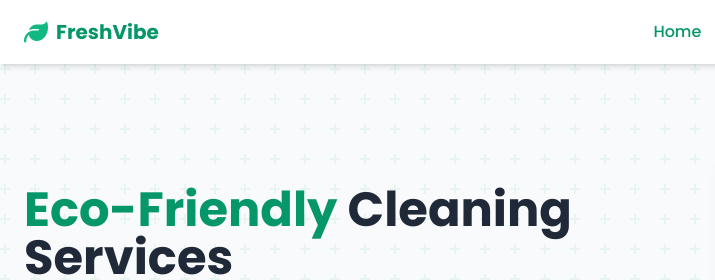
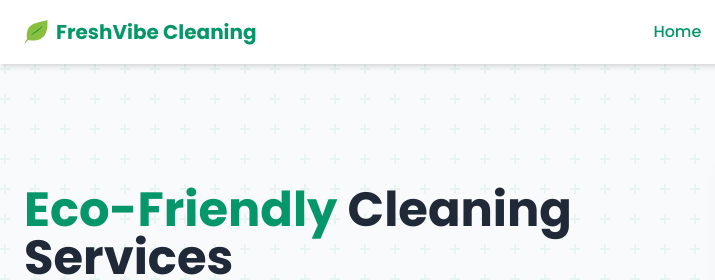
Before and after one commit to mattchx/freshvibe-cleaning, a plain HTML site: page index.html in a window 1280 px wide. Shown: the top 280 px of the page, 0-715 px from the left. Drawn offline with nearby package versions, Linux system fonts and the light colour scheme.

Commit message:
Add green leaf icon SVG and update favicon in HTML

```diff
--- a/index.html
+++ b/index.html
@@ -3,6 +3,7 @@
 <head>
     <meta charset="UTF-8">
     <meta name="viewport" content="width=device-width, initial-scale=1.0">
+    <link rel="icon" type="image/svg+xml" href="green-leaf-icon.svg">
     <title>FreshVibe Cleaning | Eco-Friendly Cleaning Services</title>
     <script src="https://cdn.tailwindcss.com"></script>
     <link rel="stylesheet" href="https://cdnjs.cloudflare.com/ajax/libs/font-awesome/6.4.0/css/all.min.css">
@@ -52,8 +53,8 @@
             <div class="flex items-center justify-between">
                 <div class="flex items-center">
                     <div class="flex items-center">
-                        <i class="fas fa-leaf text-emerald-500 text-2xl mr-2"></i>
-                        <span class="text-emerald-600 font-bold text-xl">FreshVibe</span>
+                        <img src="green-leaf-icon.svg" alt="Green leaf" class="w-6 h-6 mr-2">
+                        <span class="text-emerald-600 font-bold text-xl">FreshVibe Cleaning</span>
                     </div>
                 </div>
                 <div id="desktop-menu" class="hidden md:flex items-center space-x-8">
```
Also changed, not shown: green-leaf-icon.svg (added).
